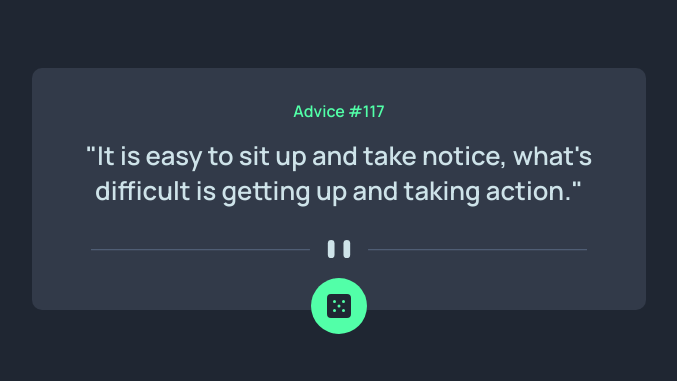
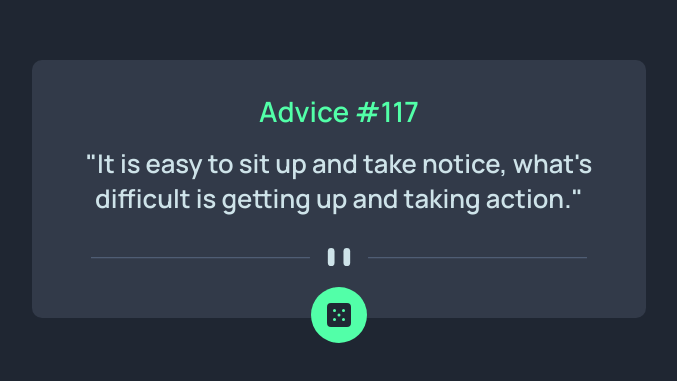
Before and after one commit to Alucard2169/random-advice-generator-front-end-mentor, a plain HTML site: page index.html in a window 1536 px wide. Shown: the part 211-592 px from the top of the page, without its empty margins (429-1106 px from the left). Drawn offline with Linux system fonts and the light colour scheme.

Commit message:
Update style.css

```diff
--- a/scss/style.css
+++ b/scss/style.css
@@ -94,6 +94,9 @@ body {
   .container {
     width: 40%;
   }
+  .container .adviceID{
+    font-size: 28px;
+  }
   .container .divider {
     width: 90%;
   }
```
